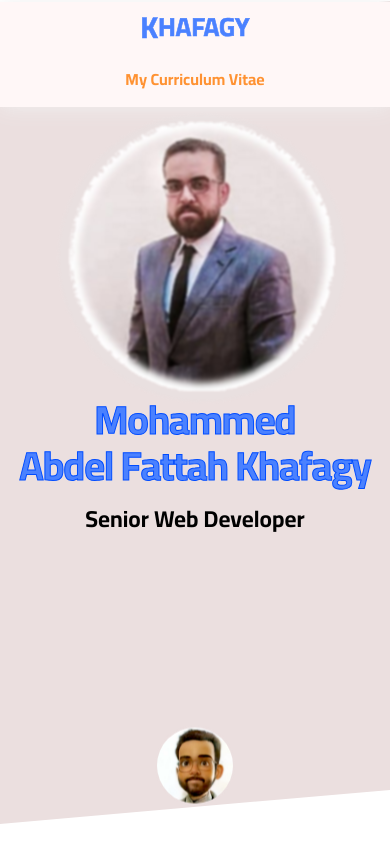
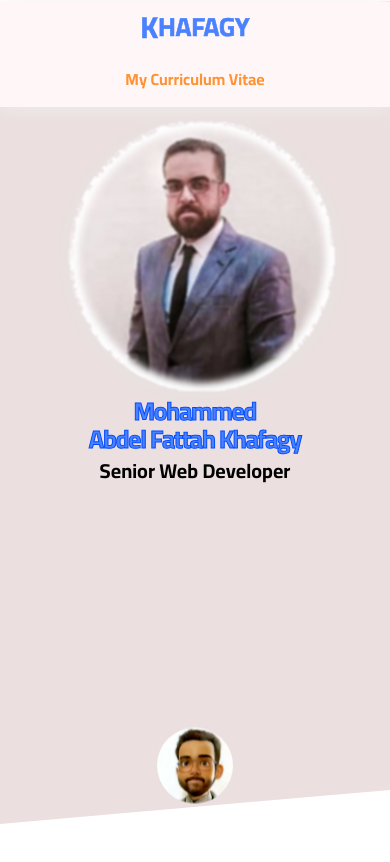
Before and after one commit to Mohammed-Khafagy/My_Curriculum_Vitae, a plain HTML site: page index.html in a window 390 px wide. Drawn offline with Linux system fonts and the light colour scheme.

Commit message:
Add files via upload

```diff
--- a/css/khafagy.css
+++ b/css/khafagy.css
@@ -315,8 +315,12 @@ ul{
   .about .text{
     text-align: center;
   }
+  .about .text h1{
+    font-size: 25px;
+  }
   .about .text p{
-    margin: 10px auto;
+    font-size: 20px;
+    margin: 0 auto;
   }
 }
 
```
